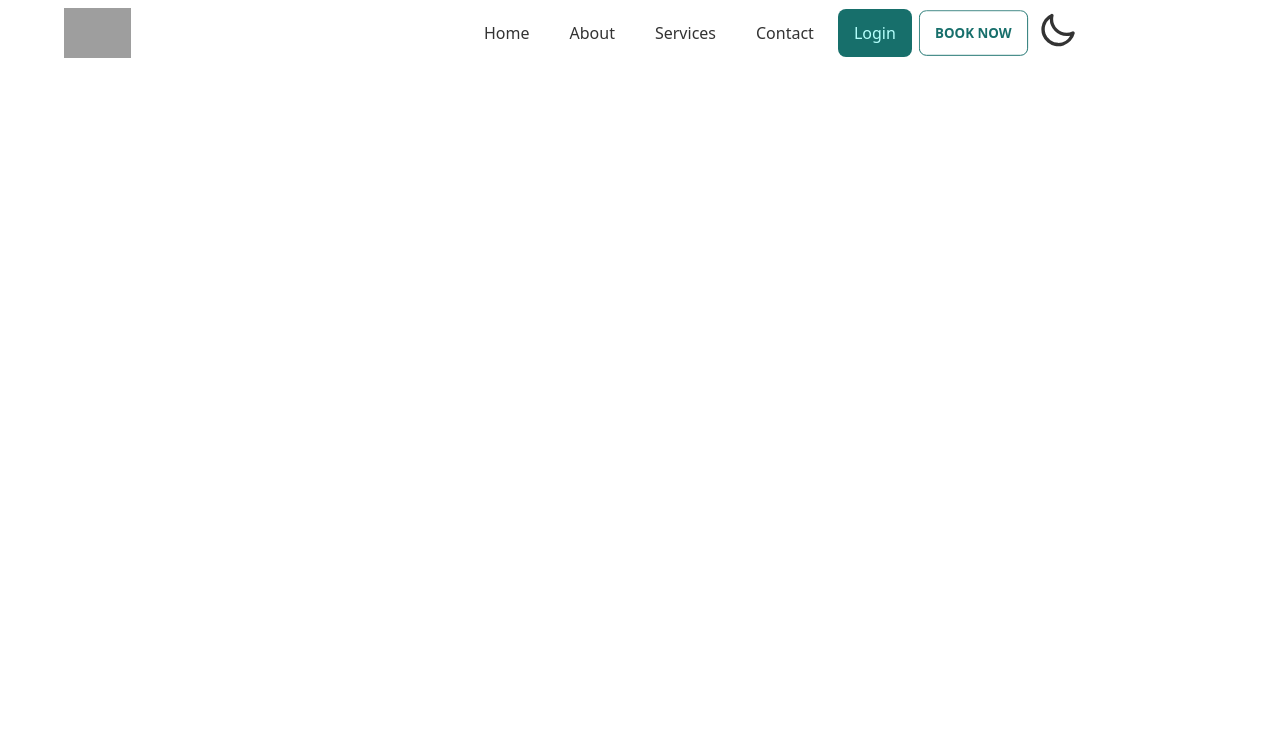
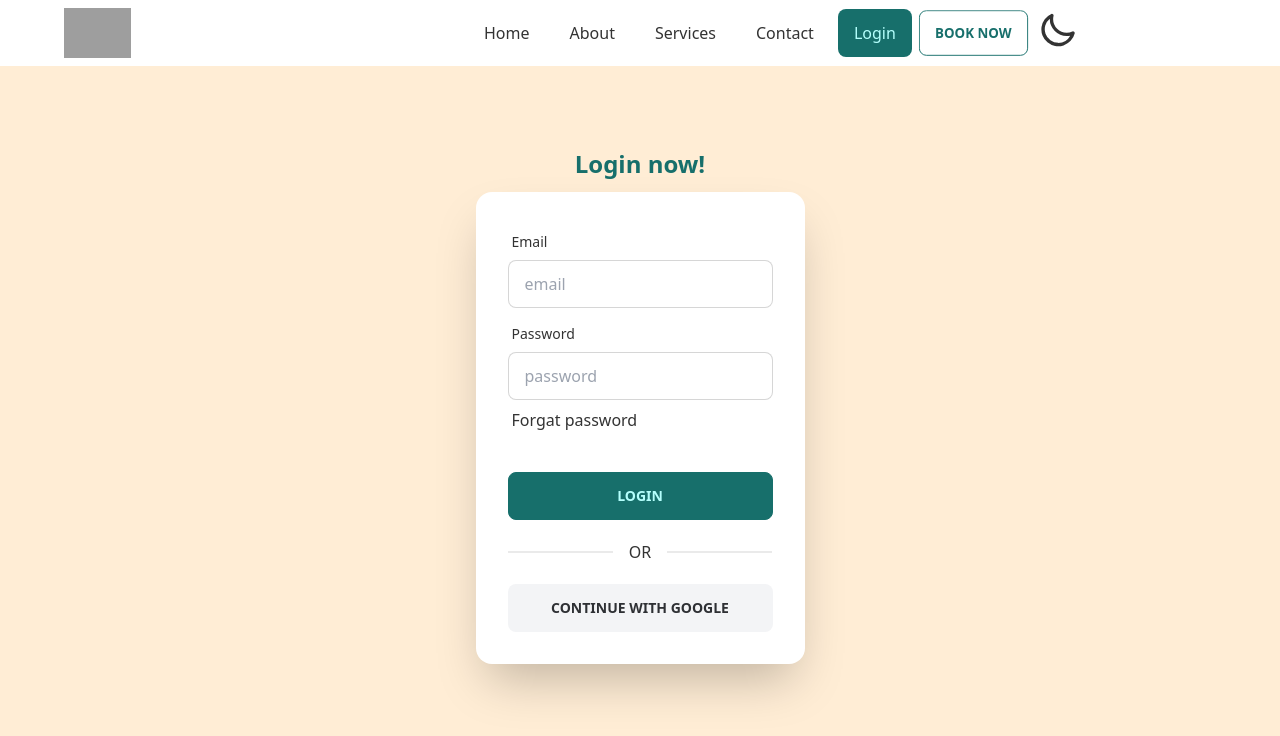
Before and after one commit to Safik-1475/cleania, a React (Create React App) app: page /login in a window 1280 px wide. Shown: the top 736 px of the page. Built offline with nearby package versions, Linux system fonts and the light colour scheme; grey boxes are pictures that could not be loaded.

Commit message:
changed dark theme code and login form add

```diff
--- a/src/pages/Login.js
+++ b/src/pages/Login.js
@@ -1,9 +1,36 @@
 import React from 'react';
+import { NavLink } from 'react-router-dom';
 
 const Login = () => {
     return (
-        <div>
-            <h2>This is login</h2>
+        <div class="hero min-h-screen bg-accent">
+            <div class="max-w-5xl  ">
+                <h1 class="text-2xl font-bold text-center my-3 text-primary">Login now!</h1>
+                <div class="card flex-shrink-0 w-full max-w-lg shadow-2xl bg-base-100">
+                    <div class="card-body">
+                        <div class="form-control">
+                            <label class="label">
+                                <span class="label-text">Email</span>
+                            </label>
+                            <input type="text" placeholder="email" class="input input-bordered" />
+                        </div>
+                        <div class="form-control">
+                            <label class="label">
+                                <span class="label-text">Password</span>
+                            </label>
+                            <input type="text" placeholder="password" class="input input-bordered" />
+                            <label class="label">
+                                <NavLink className='link-hover' to={'/#'}>Forgat password</NavLink>
+                            </label>
+                        </div>
+                        <div class="form-control mt-6">
+                            <button class="btn btn-primary">Login</button>
+                        </div>
+                        <div className="divider">OR</div>
+                        <button className='btn btn-glass hover:bg-primary border-0'>continue with google</button>
+                    </div>
+                </div>
+            </div>
         </div>
     );
 };
```
Also changed, not shown: src/logo.svg (deleted).
